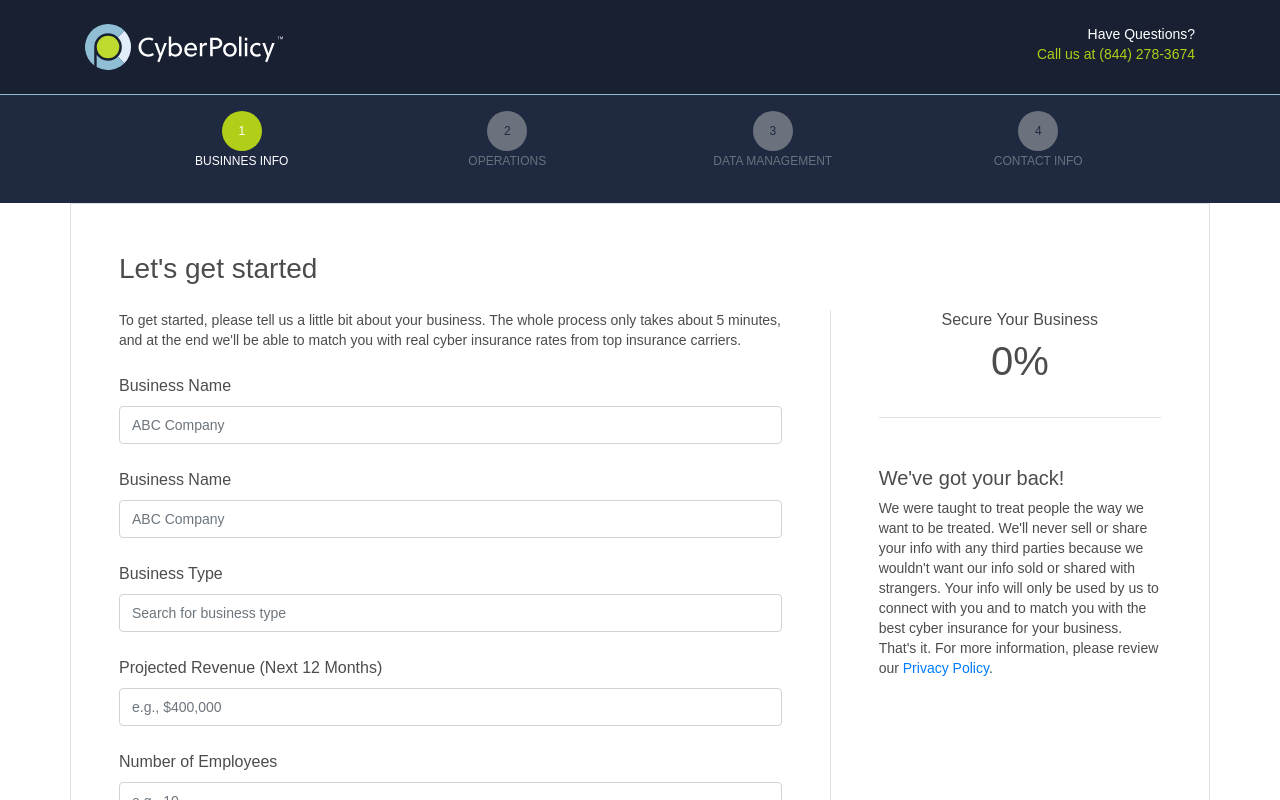
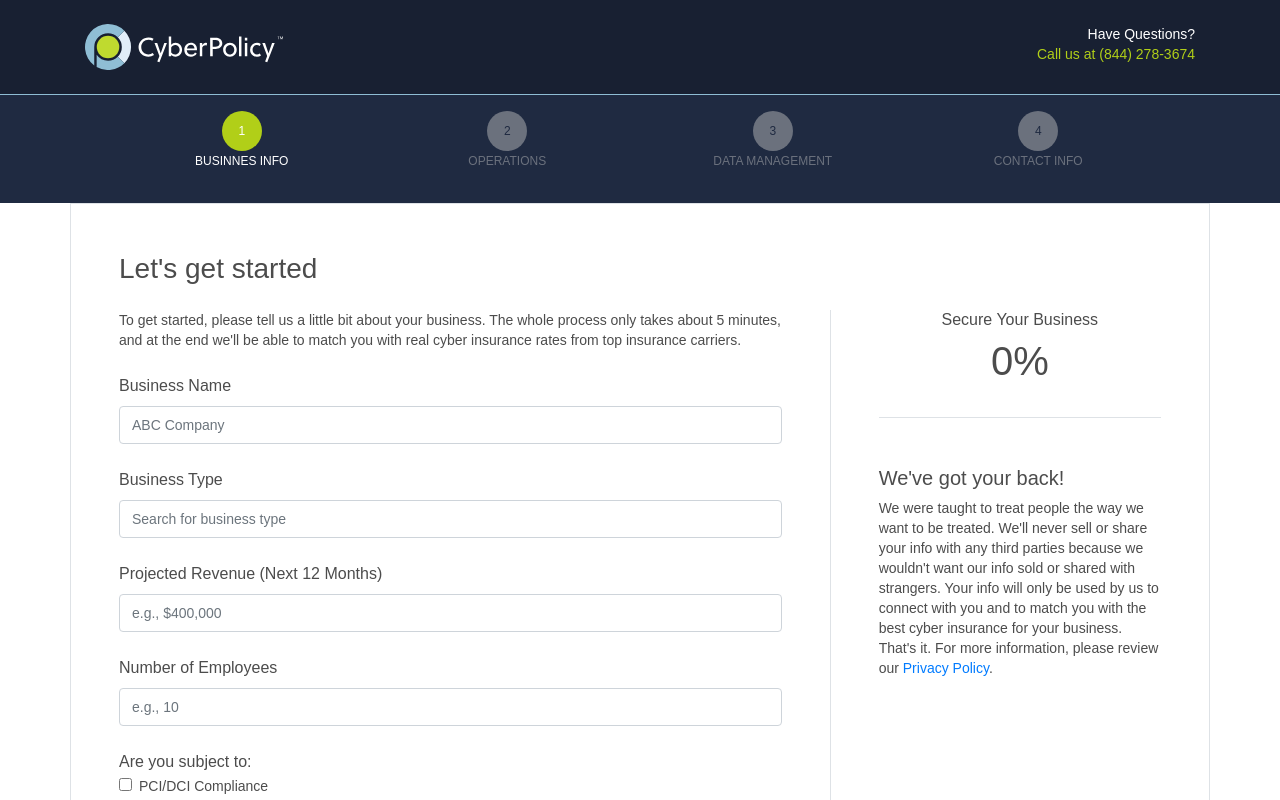
Before and after one commit to markstepchin/cybersecurityclone, a React (Create React App) app: page / in a window 1280 px wide. Shown: the top 800 px of the page. Built offline with nearby package versions, Linux system fonts and the light colour scheme; the HTML template or start-up script is replaced by a standard one.

Commit message:
seperated checkbox options into seperate component

```diff
--- /dev/null
+++ b/src/components/CheckBox.js
@@ -0,0 +1,29 @@
+import React from 'react';
+
+const CheckBox = (props) => (
+    <div class="mb-4">
+        <label>
+            {props.label}
+            <div class="form-check">
+                <input class="form-check-input" type="checkbox" value="" id="defaultCheck1" />
+                <label class="form-check-label check-label" for="defaultCheck1">
+                    {props.option1}
+                </label>
+            </div>
+            <div class="form-check">
+                <input class="form-check-input" type="checkbox" value="" id="defaultCheck1" />
+                <label class="form-check-label check-label" for="defaultCheck1">
+                    {props.option2}
+                </label>
+            </div>
+            <div class="form-check">
+                <input class="form-check-input" type="checkbox" value="" id="defaultCheck1" />
+                <label class="form-check-label check-label" for="defaultCheck1">
+                    {props.option3}
+                </label>
+            </div>
+        </label>
+    </div>
+)
+
+export default CheckBox;
--- a/src/components/Form.js
+++ b/src/components/Form.js
@@ -1,5 +1,6 @@
 import React from 'react';
 import Input from './Input';
+import CheckBox from './CheckBox';
 
 const Form = () => (
     <form>
@@ -8,10 +9,6 @@ const Form = () => (
             label='Business Name'
             placeholder='ABC Company'
         />
-        <div class="form-group  mb-4">
-            <label for="businessName">Business Name</label>
-            <input type="text" class="form-control" id="businessName" placeholder="ABC Company" />
-        </div>
 
         <div class="form-group  mb-4">
             <label for="businessType">Business Type</label>
@@ -28,33 +25,18 @@ const Form = () => (
             <input type="number" class="form-control" id="numberEmployees" placeholder='e.g., 10' />
         </div>
 
-        <div class="mb-4">
-            <label>
-                Are you subject to:
-                <div class="form-check">
-                    <input class="form-check-input" type="checkbox" value="" id="defaultCheck1" />
-                    <label class="form-check-label check-label" for="defaultCheck1">
-                        PCI/DCI Compliance
-                </label>
-                </div>
-                <div class="form-check">
-                    <input class="form-check-input" type="checkbox" value="" id="defaultCheck1" />
-                    <label class="form-check-label check-label" for="defaultCheck1">
-                        HIPAA/HITECH Compliance
-                </label>
-                </div>
-                <div class="form-check">
-                    <input class="form-check-input" type="checkbox" value="" id="defaultCheck1" />
-                    <label class="form-check-label check-label" for="defaultCheck1">
-                        None
-                </label>
-                </div>
-            </label>
-        </div>
+
+
+        <CheckBox
+            label='Are you subject to:'
+            option1='PCI/DCI Compliance'
+            option2='HIPAA/HITECH Compliance'
+            option3='None'
+        />
 
         <label>
             Have you previously purchased a Cyber Insurance Policy?
-    </label>
+        </label>
         <div class="row mb-4">
             <div class="col-6">
                 <button type="button" class="btn btn-light btn-block py-3">Yes</button>
```
Also changed, not shown: src/components/FormUtilities.js (added, +10 -0 lines).
